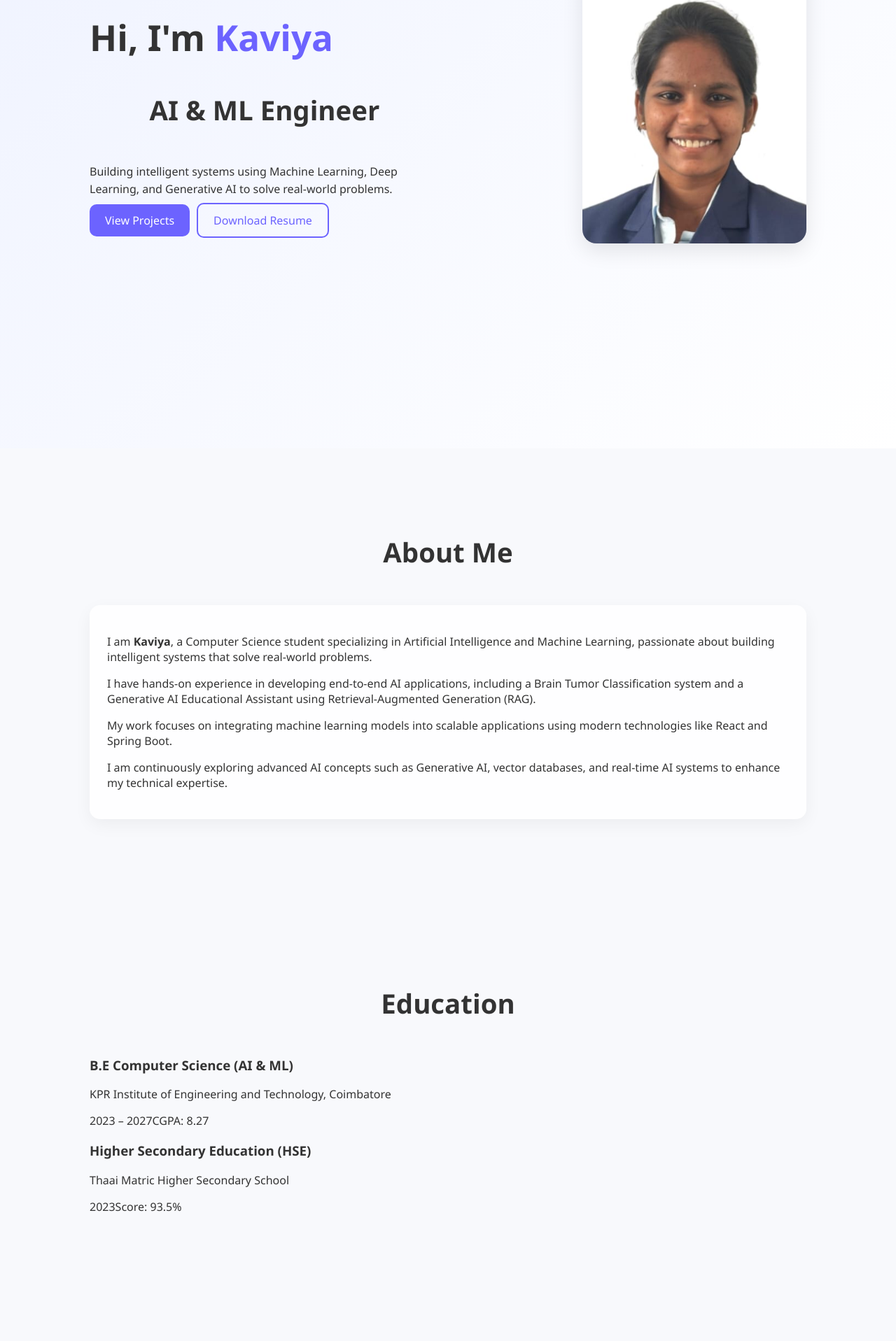
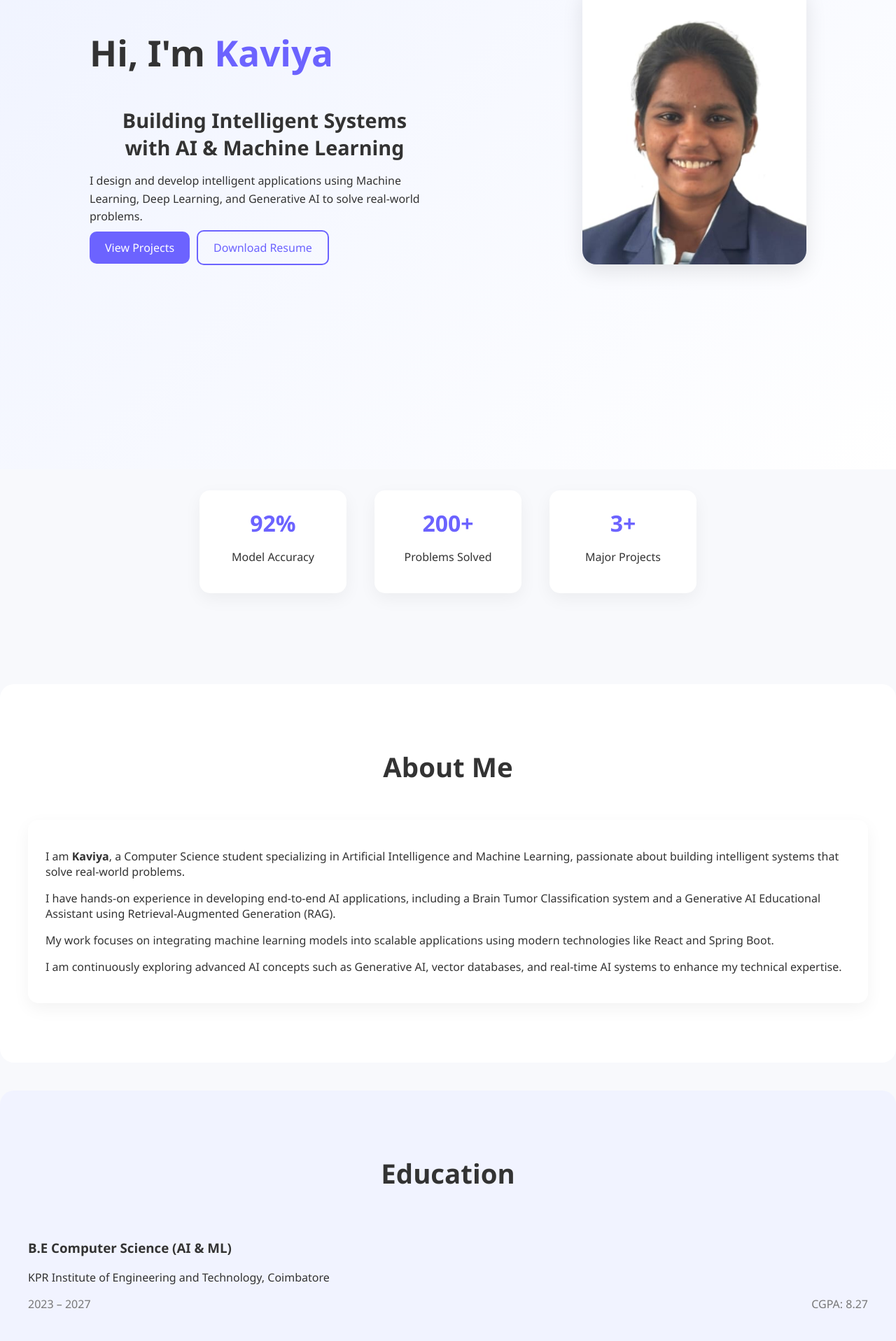
Before and after one commit to Kaviya-Balamurugan/portfolio, a React (Create React App) app: page / in a window 1280 px wide. Shown: the part 391-2308 px from the top of the page at 70% size. Built offline with nearby package versions, Linux system fonts and the light colour scheme.

Commit message:
Added premium animation UI

```diff
--- a/src/App.css
+++ b/src/App.css
@@ -5,6 +5,10 @@ body {
   background: #f8f9fc;
   color: #333;
   scroll-behavior: smooth;
+}
+
+* {
+  transition: all 0.3s ease;
 }
 
 section {
@@ -38,7 +42,6 @@ h2 {
   text-decoration: none;
   color: #555;
   font-weight: 500;
-  transition: 0.3s;
 }
 
 .nav-links a:hover {
@@ -51,6 +54,7 @@ h2 {
   align-items: center;
   justify-content: space-between;
   min-height: 100vh;
+  padding-top: 120px;
   background: linear-gradient(135deg, #eef2ff, #ffffff);
 }
 
@@ -60,6 +64,11 @@ h2 {
 
 .hero-text span {
   color: #6c63ff;
+}
+
+.hero-text h2 {
+  font-size: 1.8rem;
+  margin: 10px 0;
 }
 
 .hero-text p {
@@ -78,7 +87,6 @@ h2 {
   border-radius: 10px;
   text-decoration: none;
   margin-right: 10px;
-  transition: 0.3s;
 }
 
 .btn-primary:hover {
@@ -94,22 +102,65 @@ h2 {
   color: #6c63ff;
 }
 
-.hero-image img {
+/* ===== HERO IMAGE ===== */
+.profile-img {
   width: 320px;
   border-radius: 20px;
   object-fit: cover;
   box-shadow: 0 10px 30px rgba(0,0,0,0.1);
 }
 
-/* ===== CARDS ===== */
+/* ===== STATS ===== */
+.stats {
+  display: flex;
+  justify-content: center;
+  gap: 40px;
+  margin-top: -60px;
+  margin-bottom: 40px;
+}
+
+.stat {
+  background: white;
+  padding: 25px;
+  border-radius: 15px;
+  width: 160px;
+  text-align: center;
+  box-shadow: 0 8px 25px rgba(0,0,0,0.05);
+}
+
+.stat:hover {
+  transform: translateY(-5px);
+}
+
+.stat h3 {
+  font-size: 2rem;
+  color: #6c63ff;
+  margin: 0;
+}
+
+/* ===== SECTION CARDS ===== */
+#about, #skills, #projects, #contact, #achievements {
+  background: white;
+  border-radius: 20px;
+  margin: 40px 0;
+  padding: 60px 40px;
+}
+
+#education, #experience {
+  background: #f1f3ff;
+  border-radius: 20px;
+  margin: 40px 0;
+  padding: 60px 40px;
+}
+
+/* ===== GENERAL CARDS ===== */
 .card {
-  background: rgba(255,255,255,0.8);
+  background: rgba(255,255,255,0.9);
   backdrop-filter: blur(10px);
   padding: 25px;
   border-radius: 15px;
   margin-bottom: 25px;
   box-shadow: 0 8px 25px rgba(0,0,0,0.05);
-  transition: 0.3s;
 }
 
 .card:hover {
@@ -128,11 +179,21 @@ h2 {
   border-radius: 18px;
   padding: 25px;
   border: 1px solid #eee;
-  transition: 0.3s;
+  position: relative;
+}
+
+.project-card::before {
+  content: "";
+  position: absolute;
+  height: 5px;
+  width: 100%;
+  background: #6c63ff;
+  top: 0;
+  left: 0;
 }
 
 .project-card:hover {
-  transform: translateY(-8px);
+  transform: translateY(-8px) scale(1.02);
   box-shadow: 0 15px 40px rgba(0,0,0,0.08);
 }
 
@@ -164,7 +225,6 @@ h2 {
   background: white;
   padding: 20px;
   border-radius: 15px;
-  transition: 0.3s;
 }
 
 .skill-card:hover {
@@ -172,11 +232,36 @@ h2 {
   box-shadow: 0 10px 25px rgba(108,99,255,0.15);
 }
 
+/* ===== WHAT I DO ===== */
+.skills-grid {
+  display: grid;
+  grid-template-columns: repeat(auto-fit, minmax(220px, 1fr));
+  gap: 20px;
+}
+
+/* ===== EDUCATION ===== */
+.edu-container {
+  display: flex;
+  flex-direction: column;
+  gap: 20px;
+}
+
+.edu-meta {
+  display: flex;
+  justify-content: space-between;
+  margin-top: 10px;
+  color: #777;
+}
+
 /* ===== CONTACT ===== */
 .contact-container {
   display: flex;
   justify-content: space-between;
   gap: 40px;
+}
+
+.contact-left {
+  max-width: 400px;
 }
 
 .contact-item {
@@ -192,9 +277,16 @@ h2 {
 
 /* ===== RESPONSIVE ===== */
 @media (max-width: 768px) {
+
   .hero {
     flex-direction: column;
     text-align: center;
+  }
+
+  .stats {
+    flex-direction: column;
+    align-items: center;
+    margin-top: 20px;
   }
 
   .contact-container {
--- a/src/components/Hero.js
+++ b/src/components/Hero.js
@@ -1,7 +1,9 @@
 import { motion } from "framer-motion";
+import profile from "../assets/profile.jpg"; // ✅ FIXED
 
 function Hero() {
   return (
+    <>
       <section className="hero">
 
         {/* LEFT */}
@@ -15,15 +17,21 @@ function Hero() {
             Hi, I'm <span>Kaviya</span>
           </h1>
 
-        <h2>AI & ML Engineer</h2>
+          <h2>
+            Building Intelligent Systems <br />
+            with AI & Machine Learning
+          </h2>
 
           <p>
-          Building intelligent systems using Machine Learning,
+            I design and develop intelligent applications using Machine Learning,
             Deep Learning, and Generative AI to solve real-world problems.
           </p>
 
           <div className="hero-buttons">
-          <a href="#projects" className="btn-primary">View Projects</a>
+            <a href="#projects" className="btn-primary">
+              View Projects
+            </a>
+
             <a href="/resume.pdf" className="btn-secondary" download>
               Download Resume
             </a>
@@ -37,10 +45,31 @@ function Hero() {
           animate={{ opacity: 1, x: 0 }}
           transition={{ duration: 0.6 }}
         >
-        <img src={require("../assets/profile.jpg")} alt="Kaviya" className="profile-img"/>
+          <img src={profile} alt="Kaviya" className="profile-img" />
         </motion.div>
 
       </section>
+
+      {/* ✅ STATS MOVED OUTSIDE HERO */}
+      <section className="stats">
+
+        <div className="stat">
+          <h3>92%</h3>
+          <p>Model Accuracy</p>
+        </div>
+
+        <div className="stat">
+          <h3>200+</h3>
+          <p>Problems Solved</p>
+        </div>
+
+        <div className="stat">
+          <h3>3+</h3>
+          <p>Major Projects</p>
+        </div>
+
+      </section>
+    </>
   );
 }
 
```
Lines whose indentation alone changed are shown as unchanged.
